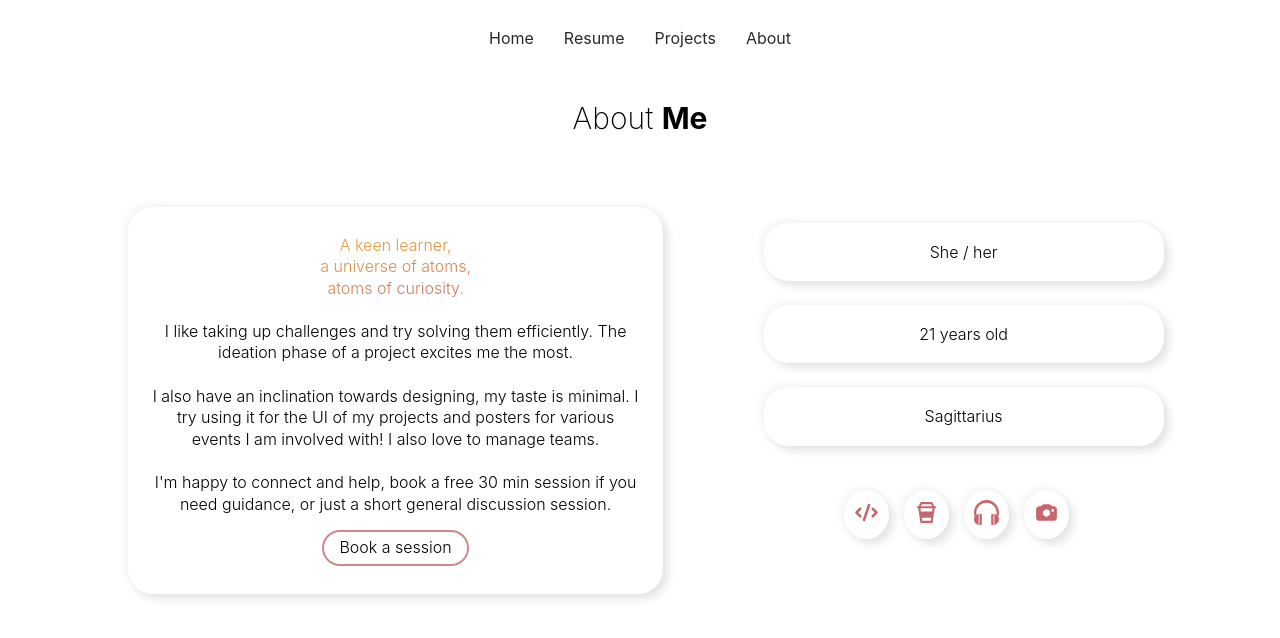
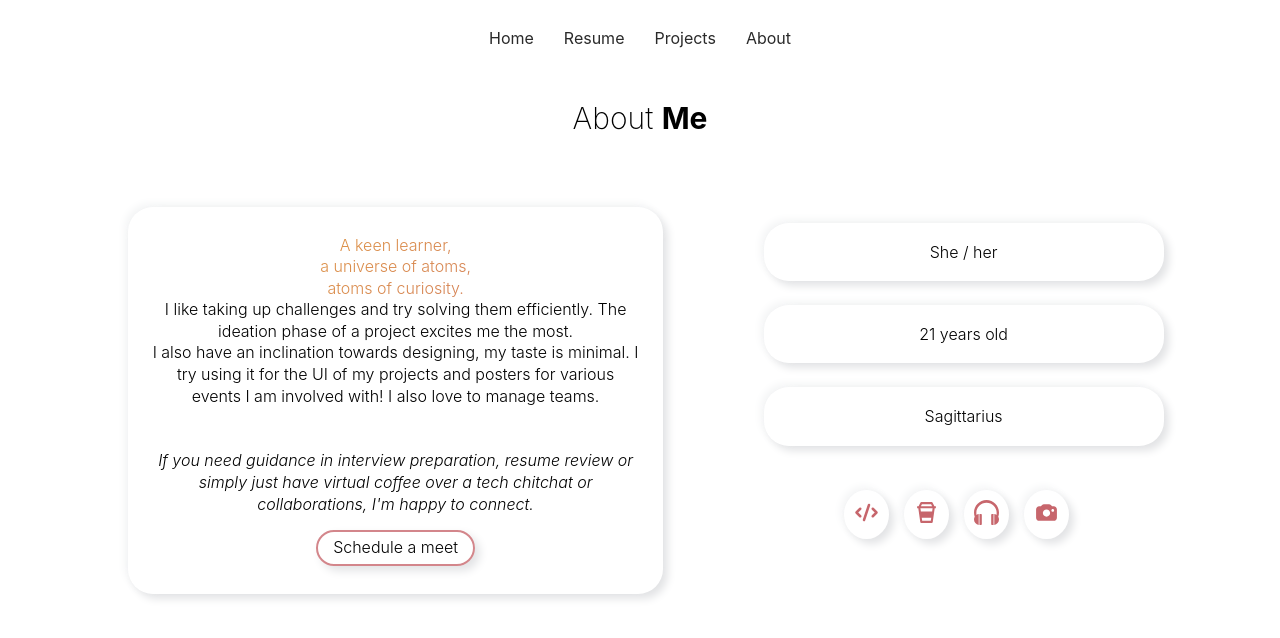
Before and after one commit to nitashadhingra/nitashadhingra.github.io, a React (Create React App) app: page /about in a window 1280 px wide. Shown: the top 638 px of the page. Built offline with nearby package versions, Linux system fonts and the light colour scheme.

Commit message:
ui fixes

```diff
--- a/src/components/about/About.tsx
+++ b/src/components/about/About.tsx
@@ -26,27 +26,30 @@ const About = () => {
             <div className="col">
                 <div data-aos="fade-left" data-aos-duration="1500" className="boxed card">
                     <p>
-                        <span>
+                        <span className="about-intro">
                             A keen learner,<br />
                             a universe of atoms, <br />
                             atoms of curiosity.
                         </span>
-                        <br /><br />
 
                         I like taking up challenges and try solving them efficiently.
                         The ideation phase of a project excites me the most. <br />
-                        <br />
+
                         I also have an inclination towards designing, my taste is minimal.
                         I try using it for the UI of my projects and
                         posters for various events I am involved with!
-                        I also love to manage teams. <br />
+                        I also love to manage teams.
                         <br />
-                        I'm happy to connect and help, book a free 30 min session if you need
-                        guidance, or just a short general discussion session.  <br />
+                        <br />
+                        <br />
 
+                        <i>If you need guidance in interview preparation, resume review
+                        or simply just have virtual coffee over a tech chitchat or collaborations,
+                        I'm happy to connect.<br /></i>
                         <div className="button" onClick={() => window.open("https://calendly.com/nitashadhingra/30min")}>
-                            Book a session
+                            Schedule a meet
                         </div>
+
                     </p>
                 </div>
             </div>
--- a/src/components/about/about.css
+++ b/src/components/about/about.css
@@ -11,6 +11,11 @@
 	display: flex;
 	flex-direction: column;
 	align-items: center;
+}
+
+.about-intro{
+	display: flex;
+	flex-direction: column;
 }
 
 .boxed{
@@ -62,6 +67,8 @@ span{
 	margin-top: 15px;
 	padding: 5px 15px;
 	cursor: pointer;
+    box-shadow: .3rem .3rem .6rem var(--greyLight-2), -.2rem -.2rem .5rem var(--white);
+
 }
 
 
--- a/src/components/intro/intro.css
+++ b/src/components/intro/intro.css
@@ -45,10 +45,12 @@ hr{
     transform: translateY(-3px);
     stroke: #7dcbd8;
 }
-
+.socials div{
+    padding-top: 5px;
+}
 .socials a{
     color: black;
-    padding: 4px 5px 0 5px;
+    padding: 0 5px;
 }
 
 .socials a:hover{
```
Also changed, not shown: 35 other files (tests, documents, lock files or other folders).
